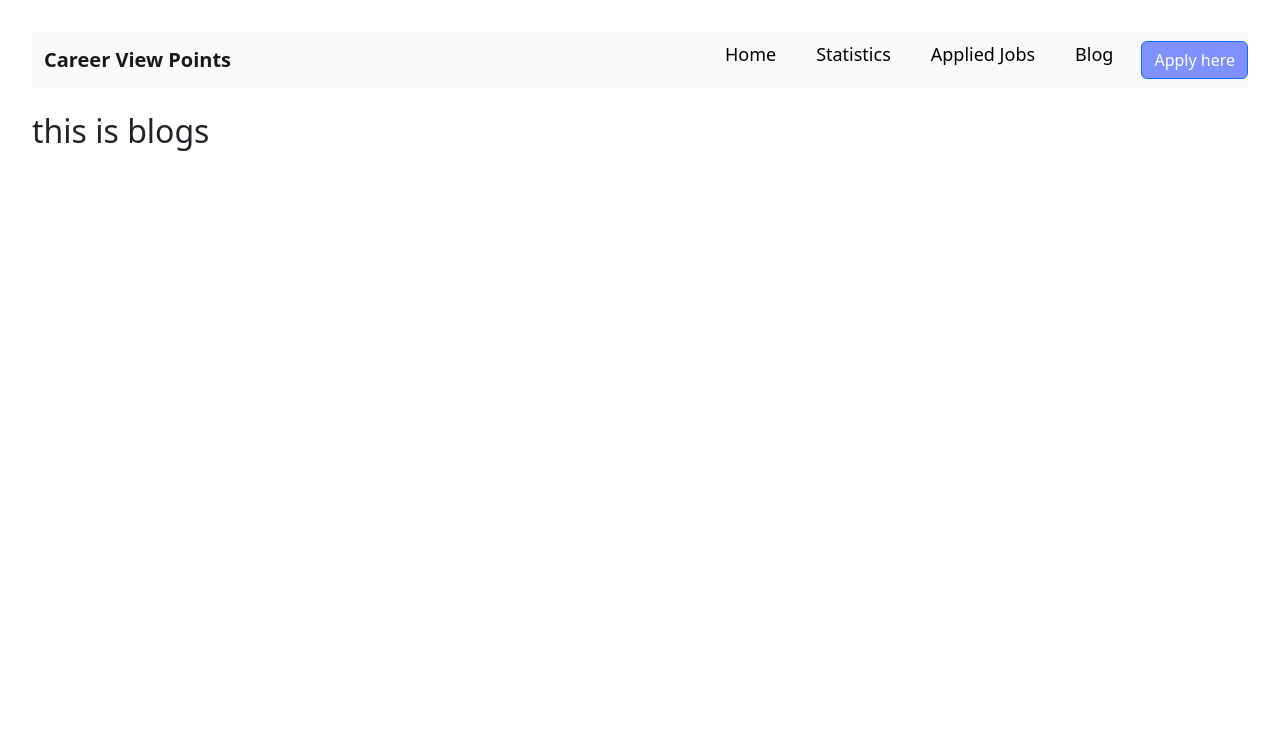
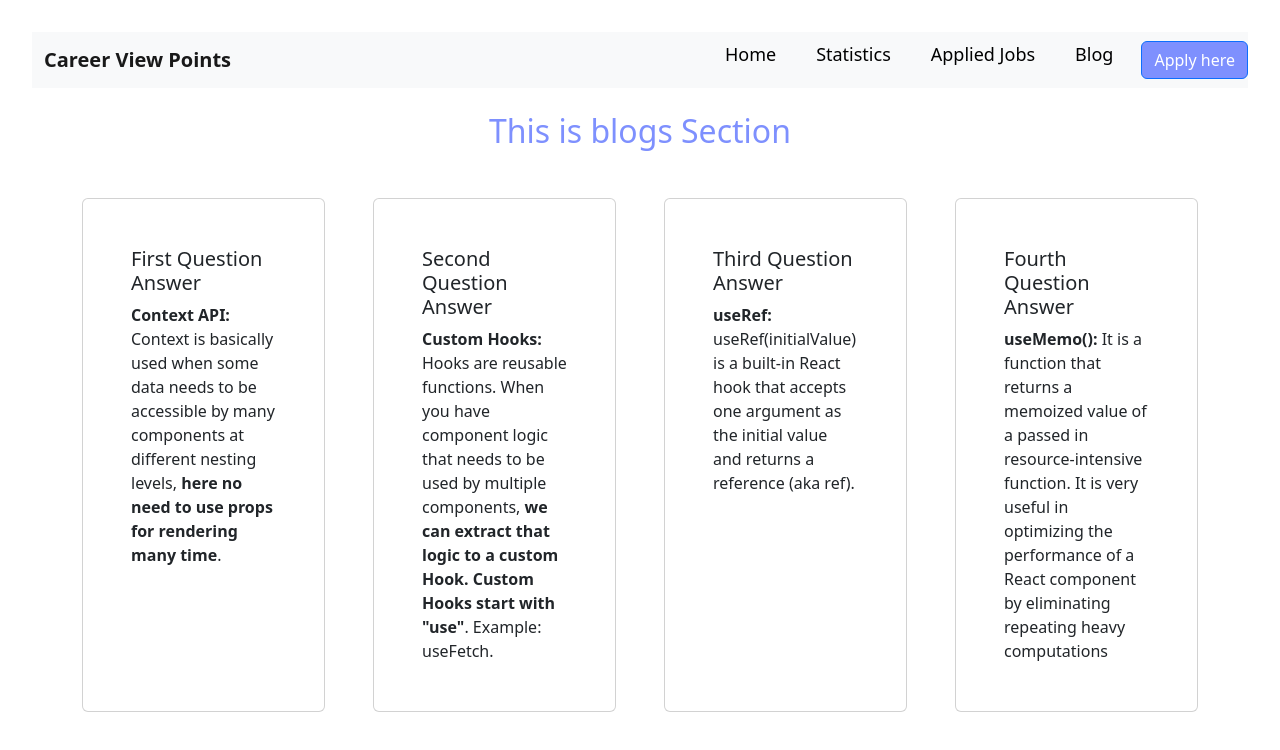
Before and after one commit to Galib24/career-hub, a React (Vite) app: page /blog in a window 1280 px wide. Shown: the top 750 px of the page. Built offline with nearby package versions, Linux system fonts and the light colour scheme.

Commit message:
blogs added

```diff
--- a/public/jobDetails.json
+++ b/public/jobDetails.json
@@ -1,7 +1,7 @@
 [
     {
         "id": 1,
-        "jobTitle": "Software Engineer",
+        "jobTitle": "Technical Database Engineer",
         "company": "Google",
         "Phone": "01750-00 00 00",
         "JobDescription": "A UI/UX (User Interface/User Experience) designer is responsible for designing and creating engaging and effective interfaces for software and web applications. This includes designing the layout, visual design, and interactivity of the user interface. ",
@@ -14,7 +14,7 @@
     },
     {
         "id": 2,
-        "jobTitle": "Software Engineer",
+        "jobTitle": "Senior Product Designerr",
         "company": "Netflix",
         "Phone": "01750-04 00 00",
         "JobDescription": "A UI/UX (User Interface/User Experience) designer is responsible for designing and creating engaging and effective interfaces for software and web applications. This includes designing the layout, visual design, and interactivity of the user interface. ",
@@ -40,7 +40,7 @@
     },
     {
         "id": 4,
-        "jobTitle": "Software Engineer",
+        "jobTitle": "Technical Database Engineer",
         "company": "Google",
         "Phone": "01750-00 00 06",
         "JobDescription": "A UI/UX (User Interface/User Experience) designer is responsible for designing and creating engaging and effective interfaces for software and web applications. This includes designing the layout, visual design, and interactivity of the user interface. ",
--- a/src/Components/Blog/Blog.jsx
+++ b/src/Components/Blog/Blog.jsx
@@ -1,9 +1,42 @@
 import React from 'react';
+import { Card } from 'react-bootstrap';
 
 const Blog = () => {
     return (
         <div>
-            <h2>this is blogs</h2>
+            <h2 className='text-center mb-5' style={{color: '#7E90FE'}}>This is blogs Section</h2>
+            {/* card section */}
+
+            <section className='container d-flex gap-5'>
+                <Card style={{ width: '18rem' }}>
+                    <Card.Body>
+                        <Card.Title>First Question Answer</Card.Title>
+                        <Card.Text> <strong>Context API: </strong> Context is basically used when some data needs to be accessible by many components at different nesting levels, <strong>here no need to use props for rendering many time</strong>. </Card.Text>
+                    </Card.Body>
+                </Card>
+
+                <Card style={{ width: '18rem' }}>
+                    <Card.Body>
+                        <Card.Title>Second Question Answer</Card.Title>
+                        <Card.Text> <strong>Custom Hooks: </strong> Hooks are reusable functions. When you have component logic that needs to be used by multiple components, <strong>we can extract that logic to a custom Hook. Custom Hooks start with "use"</strong>. Example: useFetch. </Card.Text>
+                    </Card.Body>
+                </Card>
+
+                <Card style={{ width: '18rem' }}>
+                    <Card.Body>
+                        <Card.Title>Third Question Answer</Card.Title>
+                        <Card.Text> <strong>useRef: </strong> useRef(initialValue) is a built-in React hook that accepts one argument as the initial value and returns a reference (aka ref). </Card.Text>
+                    </Card.Body>
+                </Card>
+
+                <Card style={{ width: '18rem' }}>
+                    <Card.Body>
+                        <Card.Title>Fourth Question Answer</Card.Title>
+                        <Card.Text> <strong>useMemo(): </strong> It is a function that returns a memoized value of a passed in resource-intensive function. It is very useful in optimizing the performance of a React component by eliminating repeating heavy computations </Card.Text>
+                    </Card.Body>
+                </Card>
+
+            </section>
         </div>
     );
 };
--- a/src/Components/View Dtalis/ViewDetails.jsx
+++ b/src/Components/View Dtalis/ViewDetails.jsx
@@ -1,10 +1,10 @@
 import React, { useEffect, useState } from 'react';
-import {  Button, Card } from 'react-bootstrap';
-import {  useLoaderData, useParams } from 'react-router-dom';
+import { Button, Card } from 'react-bootstrap';
+import { useLoaderData, useParams } from 'react-router-dom';
 
 
 const ViewDetails = () => {
-    const {detailsId} = useParams();
+    const { detailsId } = useParams();
     // console.log(dynamic.detailsId);
     // const [details,setDetails] =  useState([]);
     // useEffect(()=>{
@@ -15,13 +15,13 @@ const ViewDetails = () => {
     // })
     const details = useLoaderData();
     // console.log(details);
-    const [jobDetails, setJobDetails]  = useState({})
-    useEffect(()=>{
-        if(details){
+    const [jobDetails, setJobDetails] = useState({})
+    useEffect(() => {
+        if (details) {
             const detailsData = details.find(dt => dt.id == detailsId);
             setJobDetails(detailsData);
         }
-    },[])
+    }, [])
     return (
         <div>
             <div className='text-center mt-5'>
@@ -50,11 +50,12 @@ const ViewDetails = () => {
                             <p><small><strong>Salary: </strong> {jobDetails.salary}</small></p>
                             <p><small><strong>Job Title: </strong> {jobDetails.jobTitle}</small></p>
                             <Card.Title>Contact Information</Card.Title>
+                            <p><small><strong>Phone: </strong> {jobDetails.Phone}</small></p>
                             <p><small><strong>Email: </strong> {jobDetails.email}</small></p>
                             <p><small><strong>Address: </strong> {jobDetails.location}</small></p>
                             <br />
 
-<Button  style={{backgroundColor: '#7E90FE'}} className='mx-4'>Apply Now</Button>
+                            <Button style={{ backgroundColor: '#7E90FE' }} className='mx-4'>Apply Now</Button>
 
                         </Card.Body>
                     </Card>
```
Lines whose indentation alone changed are shown as unchanged.
